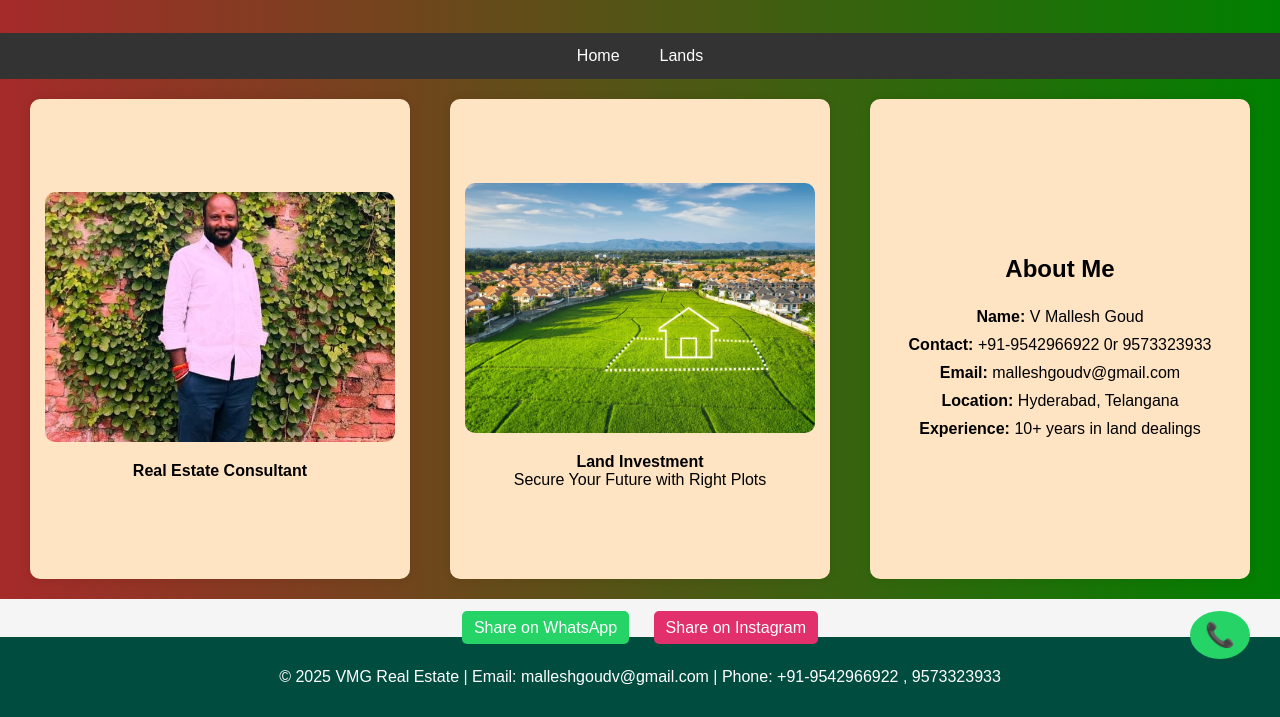
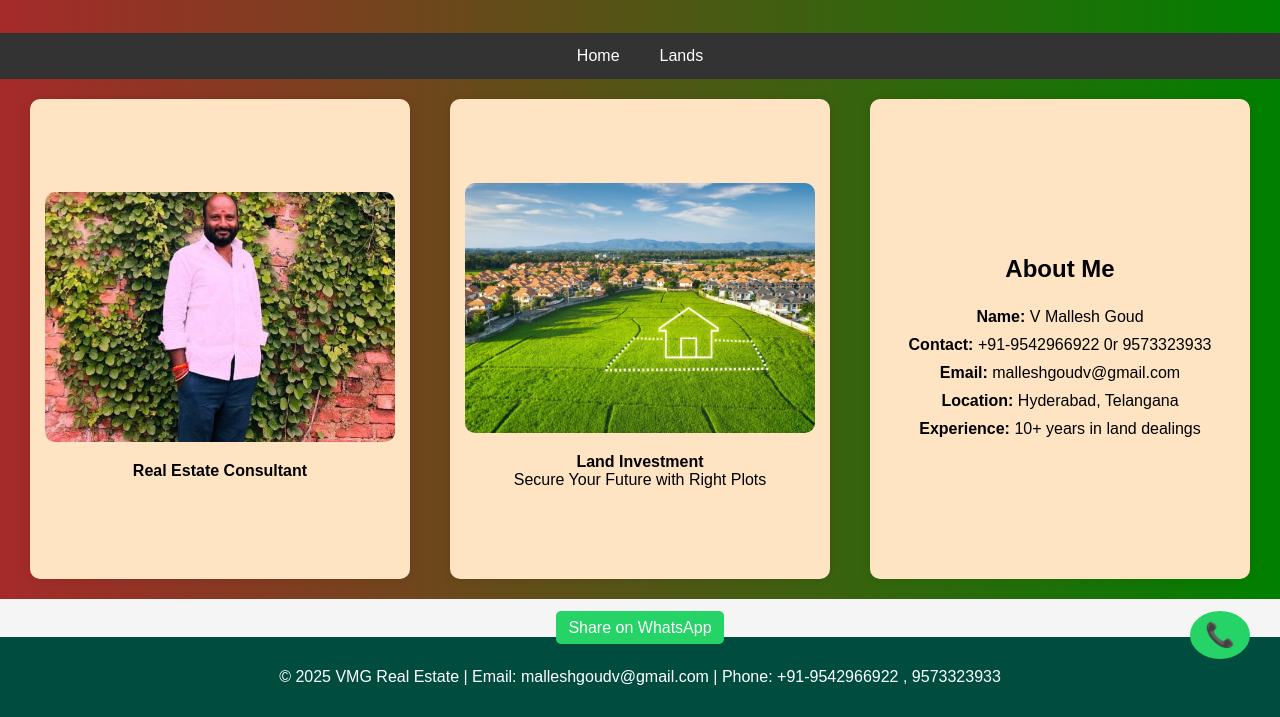
Before and after one commit to sargushivagoud/vmg-real-estate, a plain HTML site: page index.html in a window 1280 px wide. Shown: the part 121-838 px from the top of the page. Drawn offline with Linux system fonts and the light colour scheme.

Commit message:
Add files via upload

```diff
--- a/index.html
+++ b/index.html
@@ -269,7 +269,6 @@
 <div class="share-buttons">
   <a href="https://wa.me/919542966922" style="position:fixed;bottom:20px;right:20px;background:#25D366;color:white;padding:10px 15px;border-radius:50%;text-decoration:none;font-size:24px;">📞</a>
   <a href="https://api.whatsapp.com/send?text=Check%20out%20VMG%20Real%20Estate%20website%3A%20https%3A%2F%2Fyourwebsite.com" target="_blank">Share on WhatsApp</a>
-  <a class="insta" href="https://www.instagram.com" target="_blank">Share on Instagram</a>
 </div>
 
 <!-- Footer -->
```
